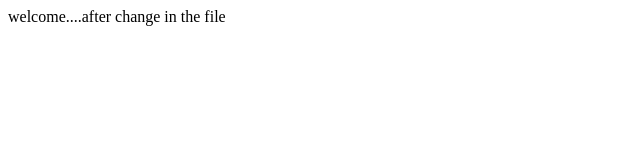
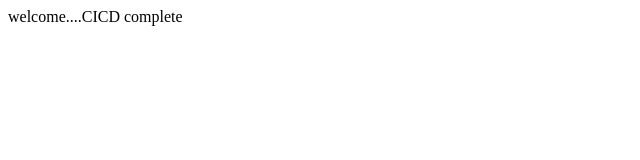
Before and after one commit to shalleygupta/website, a plain HTML site: page index.html in a window 1280 px wide. Shown: the full height of the page, 0-640 px from the left. Drawn offline with Linux system fonts and the light colour scheme.

Commit message:
changed content

```diff
--- a/index.html
+++ b/index.html
@@ -1,6 +1,6 @@
 <html>
 <title> Jenkins CI/CD Pipeline</title>
 <body>
-welcome....after change in the  file
+welcome....CICD complete
 </body>
 <html>
```
